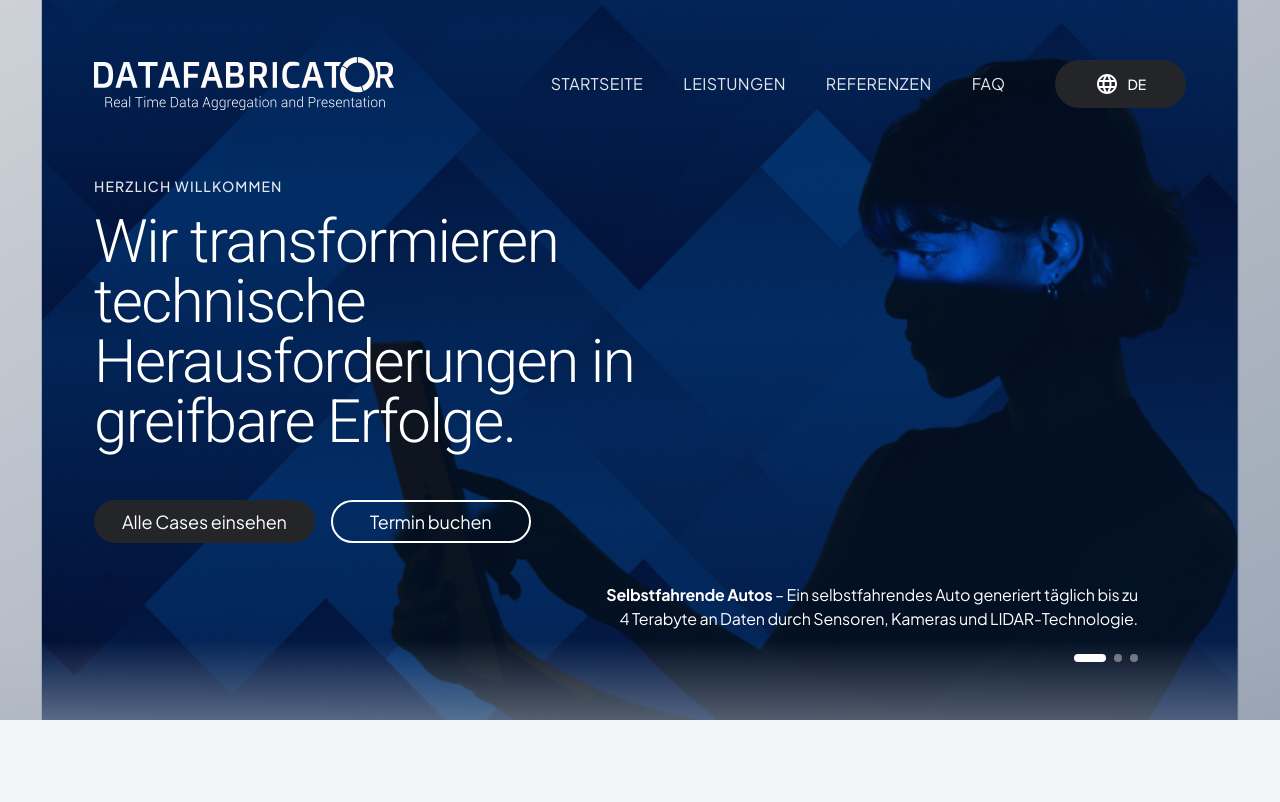
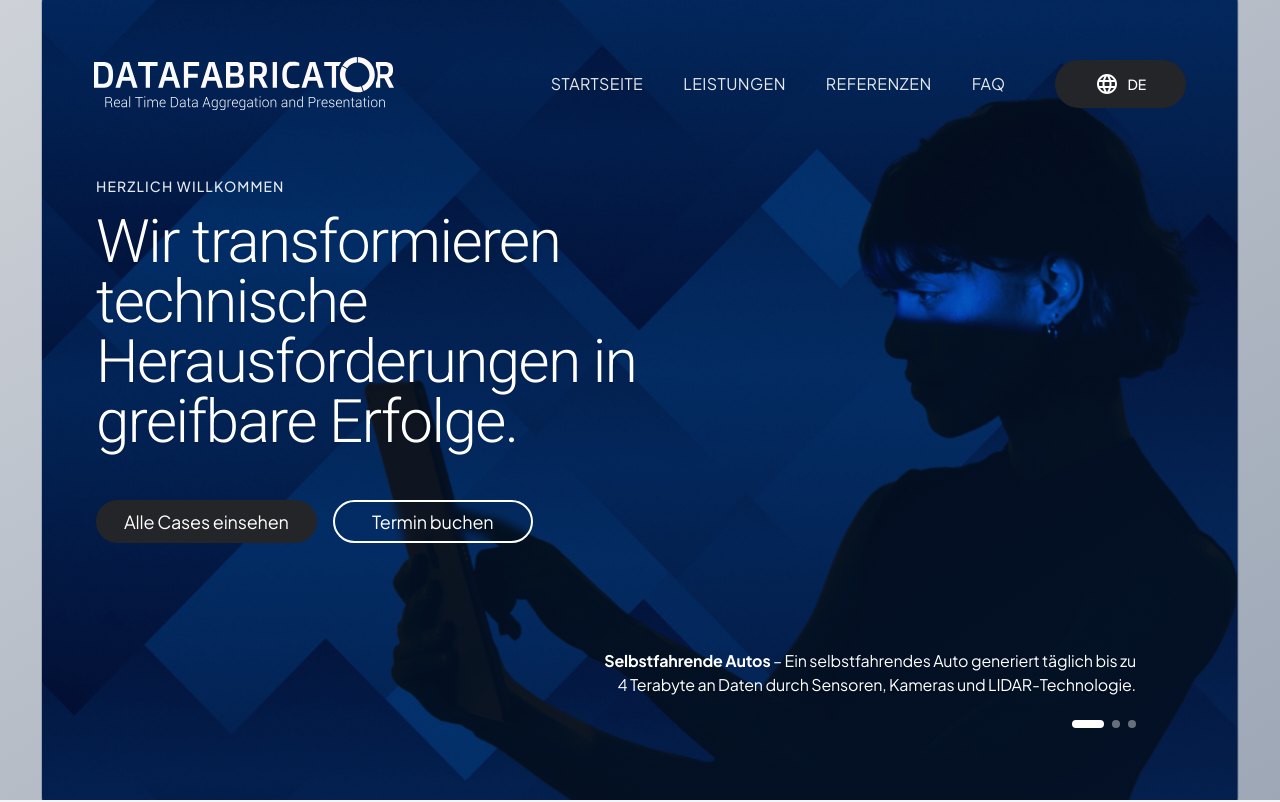
Before and after one commit to HHDS85/datafab-website, a Vue app: page / in a window 1280 px wide. Shown: the top 802 px of the page. Built offline with nearby package versions, Linux system fonts and the light colour scheme.

Commit message:
Updated HeroSection.vue

```diff
--- a/src/components/HeroSection.vue
+++ b/src/components/HeroSection.vue
@@ -1,16 +1,16 @@
 <template>
   <section class="relative w-full">
-    <div class="relative w-full h-[90vh] min-h-[600px] max-h-[900px] overflow-hidden">
+    <div class="relative w-full h-screen overflow-hidden">
       <div class="absolute inset-0 w-full h-full">
         <div class="absolute inset-0 bg-gradient-to-br from-[#071B3A]/20 to-[#0A2348]/40 z-[1]"></div>
         <img
-          class="w-full h-full object-cover object-[75%_center] md:object-[65%_center] lg:object-center xl:object-[55%_center]"
+          class="w-full h-full object-cover object-center"
           alt="Hero background"
           src="/datafabricator-header-desktop-01-1.png"
         />
       </div>
 
-      <div class="relative max-w-[1220px] mx-auto px-6 md:px-8 lg:px-12 xl:px-16 pt-28 md:pt-36 lg:pt-40 xl:pt-44 pb-8 md:pb-10 lg:pb-12 z-10 h-full flex flex-col">
+      <div class="relative w-full px-6 md:px-12 lg:px-16 xl:px-24 pt-28 md:pt-36 lg:pt-40 xl:pt-44 pb-8 md:pb-10 lg:pb-12 z-10 h-full flex flex-col">
       <div class="mb-3 md:mb-4">
         <p class="font-family-jakarta font-medium text-white/90 text-xs md:text-sm xl:text-sm tracking-[0.08em] uppercase leading-[27.9px]">
           HERZLICH WILLKOMMEN
@@ -62,7 +62,6 @@
         </div>
       </div>
     </div>
-    <div class="absolute bottom-0 left-0 right-0 h-20 bg-gradient-to-b from-transparent to-[#F4F5F7]/50 pointer-events-none"></div>
     </div>
   </section>
 </template>
```
